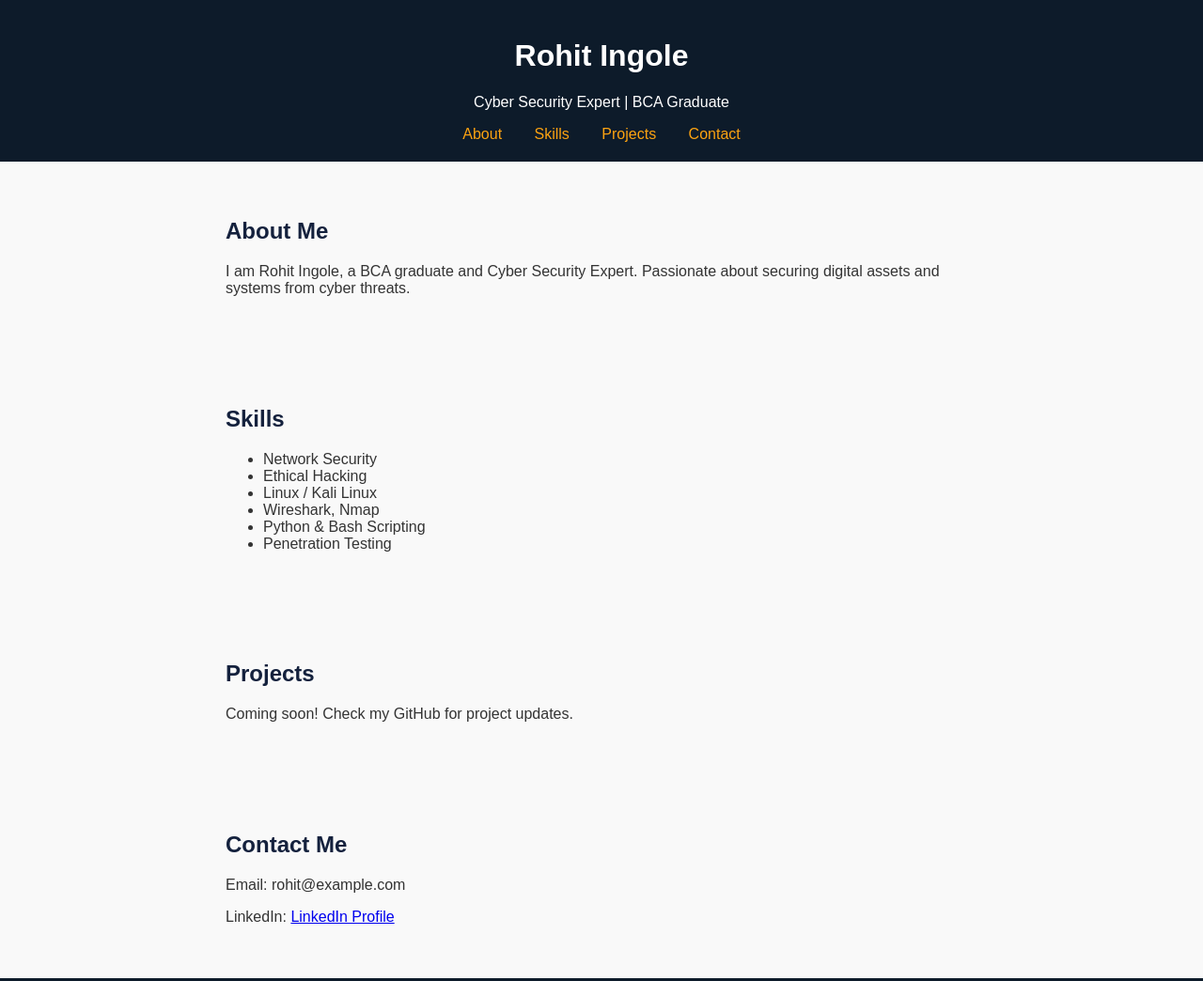
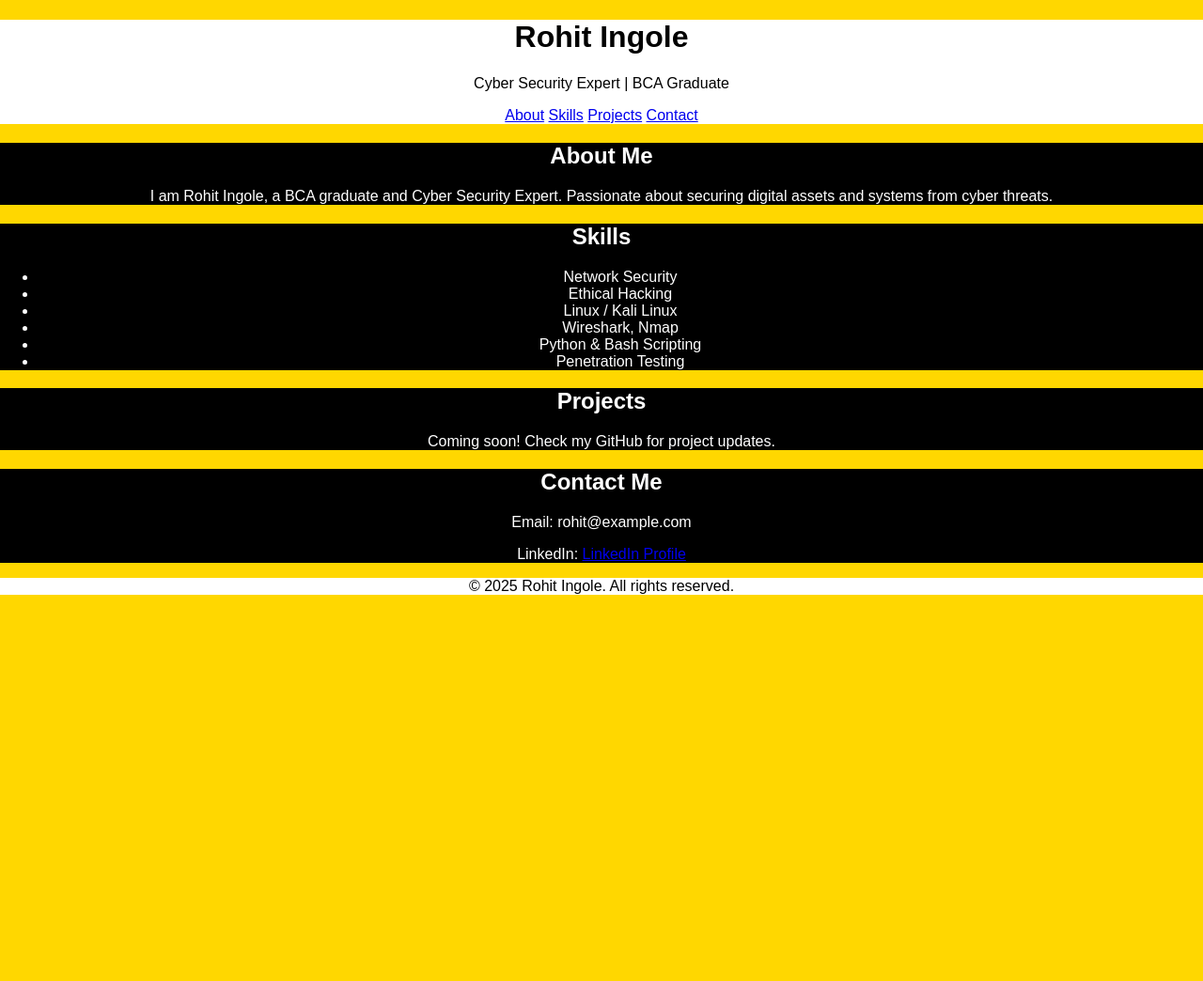
Before and after one commit to rohit9359437324/portfolio, a plain HTML site: page index.html in a window 1280 px wide. Shown: the top 1044 px of the page at 94% size. After the commit the page ends 800 px from the top, so only its background shows below. Drawn offline with Linux system fonts and the light colour scheme.

Commit message:
Add files via upload

```diff
--- a/style.css
+++ b/style.css
@@ -1,31 +1,36 @@
-body {
-  font-family: Arial, sans-serif;
-  margin: 0;
-  background-color: #f9f9f9;
-  color: #333;
+header{
+    background-color: white;
+    color: black;
+    padding: 0%;
+    margin:0%;
+    text-align: center;
 }
-header {
-  background-color: #0d1b2a;
-  color: white;
-  padding: 20px;
-  text-align: center;
+section{
+    padding: 0%;
+    margin: 0%;
+    left: 0%;
+    right: 0%;
+    top:0%;
+    background-color: black;
+    color: white;
+    text-align: center;
 }
-nav a {
-  color: #fca311;
-  margin: 0 15px;
-  text-decoration: none;
+
+footer{
+    background-color: white;
+    color: black;
+    padding: 0%;
+    margin-top: 0%;
+    text-align: center;
+
 }
-section {
-  padding: 40px;
-  max-width: 800px;
-  margin: auto;
+
+
+
+
+body{
+    font-family: Arial, sans-serif;
+    margin: 0%;
+    padding:0%;
+    background: gold;
 }
-h2 {
-  color: #14213d;
-}
-footer {
-  background-color: #0d1b2a;
-  color: white;
-  text-align: center;
-  padding: 10px;
-}
```
